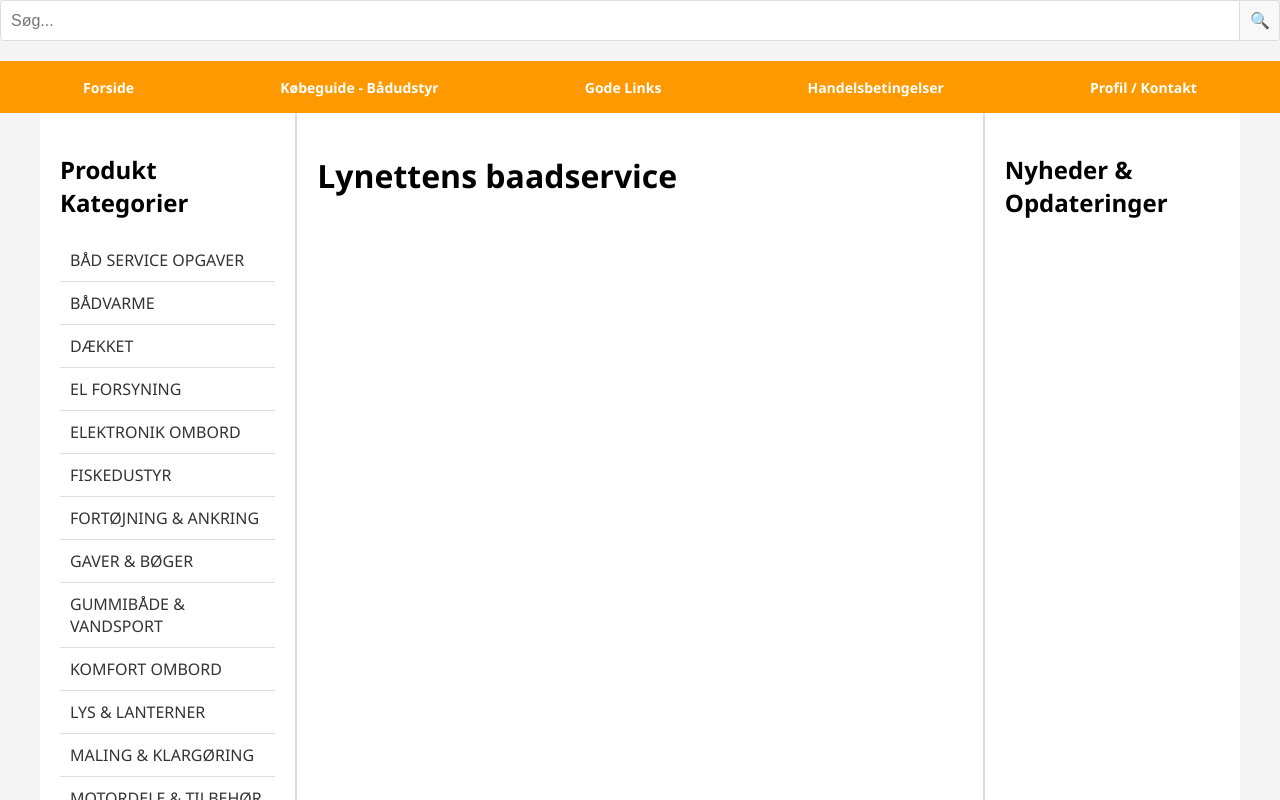
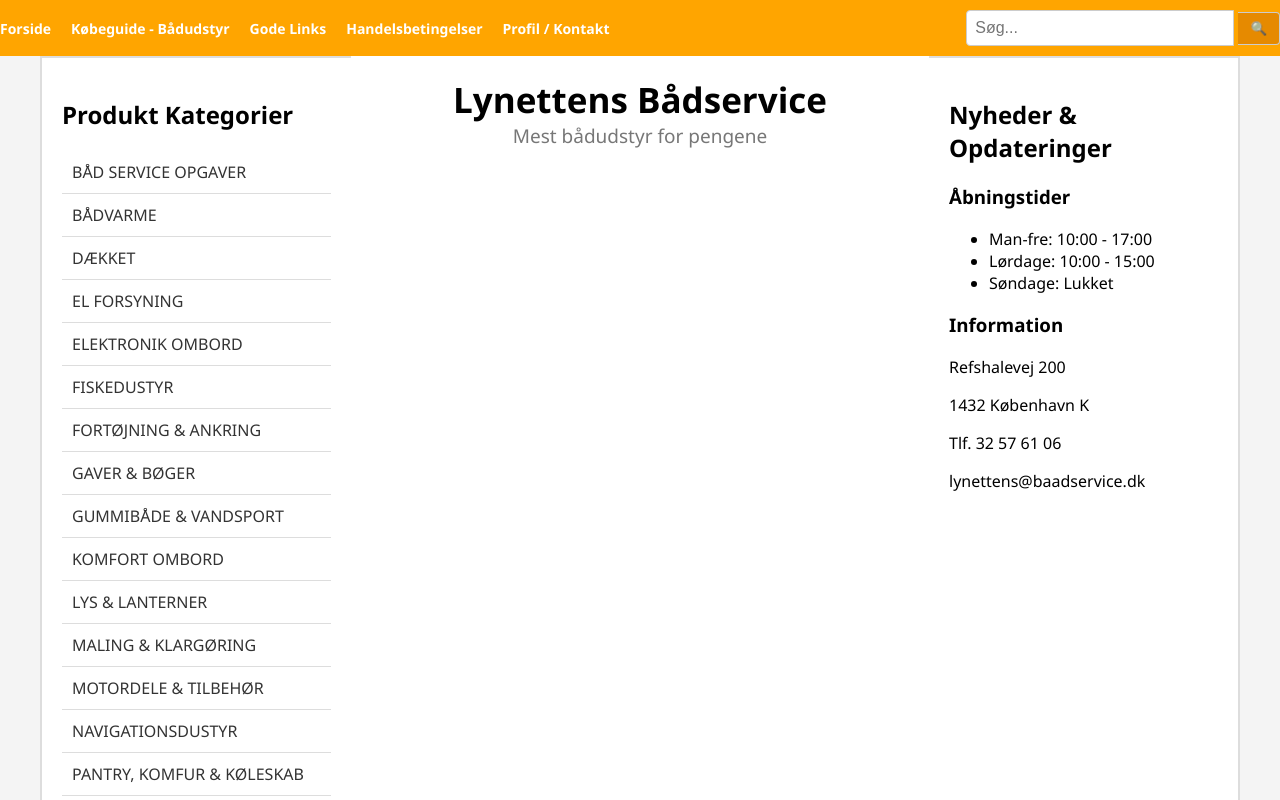
Before and after one commit to emsc0001/lynetten-frontend, a plain HTML site: page index.html in a window 1280 px wide. Shown: the top 800 px of the page. Drawn offline with Linux system fonts and the light colour scheme.

Commit message:
første eksempel

```diff
--- a/index.html
+++ b/index.html
@@ -7,13 +7,7 @@
 <link rel="stylesheet" href="styles.css">
 </head>
 <body>
-    <div class="search-container">
-        <form action="/search" method="get">
-            <input type="text" placeholder="Søg..." name="search">
-            <button type="submit">🔍</button>
-        </form>
-    </div>
-
+    <header class="top-header">
         <nav class="top-nav">
             <ul>
                 <li><a href="#">Forside</a></li>
@@ -23,7 +17,14 @@
                 <li><a href="#">Profil / Kontakt</a></li>
             </ul>
         </nav>
-</aside>
+        <div class="search-container">
+            <form action="/search" method="get" class="search-form">
+                <input type="text" placeholder="Søg..." name="search" class="search-input">
+                <button type="submit" class="search-button">🔍</button>
+            </form>
+        </div>
+    </header>
+
 
 <div class="container">
     <aside class="sidebar" id="left-sidebar">
@@ -64,19 +65,40 @@
     </aside>
 
     <main class="main-content">
-        <!-- Main content goes here -->
-        <h1>Lynettens baadservice</h1>
-        <!-- Product grid or other content -->
+        <header class="main-header">
+            <h1>Lynettens Bådservice</h1>
+            <p class="sub-header">Mest bådudstyr for pengene</p>
+        </header>
         <div class="product-grid">
-            <!-- Individual product items -->
+            <!-- Add your product grid items here -->
         </div>
     </main>
 
     <aside class="sidebar" id="right-sidebar">
-        <!-- Right sidebar content -->
         <h2>Nyheder & Opdateringer</h2>
         <!-- News items or widgets -->
+
+        <!-- Åbningstider Section -->
+        <section class="opening-hours">
+            <h3>Åbningstider</h3>
+            <ul>
+                <li>Man-fre: 10:00 - 17:00</li>
+                <li>Lørdage: 10:00 - 15:00</li>
+                <li>Søndage: Lukket</li>
+            </ul>
+        </section>
+
+        <!-- Adresse Section -->
+        <section class="address">
+            <h3>Information</h3>
+            <p>Refshalevej 200</p>
+            <p>1432 København K</p>
+            <p>Tlf. 32 57 61 06</p>
+            <p>lynettens@baadservice.dk</p>
+        </section>
     </aside>
+
+
 </div>
 </body>
 </html>
--- a/styles.css
+++ b/styles.css
@@ -1,36 +1,128 @@
+/* Reset some default styles for body and html */
 body, html {
     margin: 0;
     padding: 0;
+}
+
+/* Global styles */
+body {
     font-family: 'Segoe UI', Tahoma, Geneva, Verdana, sans-serif;
     background-color: #f4f4f4;
 }
 
 .container {
-    display: flex;
     max-width: 1200px;
     margin: auto;
+    display: flex;
 }
 
+/* Header styles */
+.top-header {
+    background-color: #ffa500; /* Example color */
+    display: flex;
+    justify-content: space-between;
+    align-items: center;
+    padding: 10px 0;
+}
+
+.top-nav ul {
+    list-style: none;
+    padding: 0;
+    margin: 0;
+    display: flex;
+    gap: 20px;
+}
+
+.top-nav li {
+    padding: 5px 0;
+}
+
+.top-nav a {
+    text-decoration: none;
+    color: white;
+    font-weight: bold;
+    font-size: 14px;
+}
+
+.top-nav a:hover {
+    color: #ffd700;
+}
+
+
+/* Main content styles */
+.main-content {
+    padding: 20px;
+    flex: 2;
+    background-color: #fff;
+    text-align: center; /* Center-align content */
+}
+
+/* Header styles */
+.main-header {
+    margin-bottom: 20px; /* Add spacing below the header */
+}
+
+.main-header h1 {
+    font-size: 35px; /* Adjust the font size as needed */
+    margin: 0; /* Remove default margin */
+}
+
+.sub-header {
+    font-size: 19px; /* Adjust the font size as needed */
+    color: #777; /* Subdued color for sub-header */
+    margin: 0; /* Remove default margin */
+}
+
+/* Search bar styles */
+.search-container {
+    display: flex;
+}
+
+.search-input {
+    padding: 8px;
+    border: 1px solid #ccc;
+    border-radius: 4px 0 0 4px;
+    font-size: 16px;
+    width: 250px;
+}
+
+.search-button {
+    padding: 8px 12px;
+    background-color: #e68a00;
+    border: 1px solid #ccc;
+    border-left: none;
+    border-radius: 0 4px 4px 0;
+    cursor: pointer;
+}
+
+.search-button:hover {
+    background-color: #cc7a00;
+}
+
+/* Sidebar styles */
 .sidebar {
     background-color: #fff;
     padding: 20px;
-    width: 20%; /* Adjust the width as per your layout */
+    flex: 1;
+    border: 2px solid #dddddd;
 }
 
 #left-sidebar {
-    border-right: 2px solid #dddddd;
+    border-right: none;
 }
 
 #right-sidebar {
-    border-left: 2px solid #dddddd;
+    border-left: none;
 }
 
+/* Main content styles */
 .main-content {
-    width: 60%; /* Adjust the width as per your layout */
     padding: 20px;
+    flex: 2;
     background-color: #fff;
 }
 
+/* Category list styles */
 .category-list {
     list-style: none;
     padding: 0;
@@ -48,16 +140,24 @@
     background-color: #f9f9f9;
 }
 
+/* Product grid styles */
 .product-grid {
     display: flex;
     flex-wrap: wrap;
     gap: 10px;
 }
 
-
-
 /* Responsive styles */
 @media (max-width: 768px) {
+    .top-nav ul {
+        flex-direction: column;
+        align-items: center;
+    }
+
+    .search-container {
+        justify-content: center;
+    }
+
     .sidebar {
         width: 25%;
     }
@@ -68,82 +168,16 @@
 }
 
 @media (max-width: 480px) {
-    .sidebar, .main-content {
+    .top-nav ul {
+        gap: 10px;
+    }
+
+    .search-input {
         width: 100%;
     }
 
-    .sidebar {
+    .sidebar, .main-content {
+        width: 100%;
         padding: 10px;
     }
 }
-
-
-
-.search-container {
-    margin-bottom: 20px; /* Spacing below the search box */
-}
-
-.search-container form {
-    display: flex;
-    justify-content: space-between;
-    margin-bottom: 20px;
-}
-
-.search-container input[type="text"] {
-    width: calc(100% - 40px); /* Full width minus button width */
-    padding: 10px;
-    border: 1px solid #ddd;
-    border-radius: 4px 0 0 4px; /* Rounded corners on the left side */
-    font-size: 16px;
-}
-
-.search-container button {
-    width: 40px;
-    padding: 10px;
-    background-color: #f8f8f8;
-    color: #333;
-    border: 1px solid #ddd;
-    border-left: none; /* Seamless look with the input field */
-    border-radius: 0 4px 4px 0; /* Rounded corners on the right side */
-    cursor: pointer;
-    font-size: 16px;
-}
-
-.search-container button:hover {
-    background-color: #e9e9e9;
-}
-
-
-
-
-
-/* Add this to your existing styles.css file */
-
-.top-nav {
-    background-color: #f90; /* The color from your image */
-    padding: 10px;
-    margin-top: 20px; /* Spacing from the previous content */
-}
-
-.top-nav ul {
-    list-style: none;
-    padding: 0;
-    margin: 0;
-    display: flex;
-    justify-content: space-around; /* Evenly space the items */
-}
-
-.top-nav li {
-    padding: 5px 10px; /* Padding for the list items */
-}
-
-.top-nav a {
-    text-decoration: none;
-    color: white; /* Text color */
-    font-weight: bold; /* Bold text */
-    font-size: 14px;
-}
-
-.top-nav a:hover {
-    color: #ffd700; /* Gold color on hover for a nice effect */
-}
```
Lines whose indentation alone changed are shown as unchanged.
